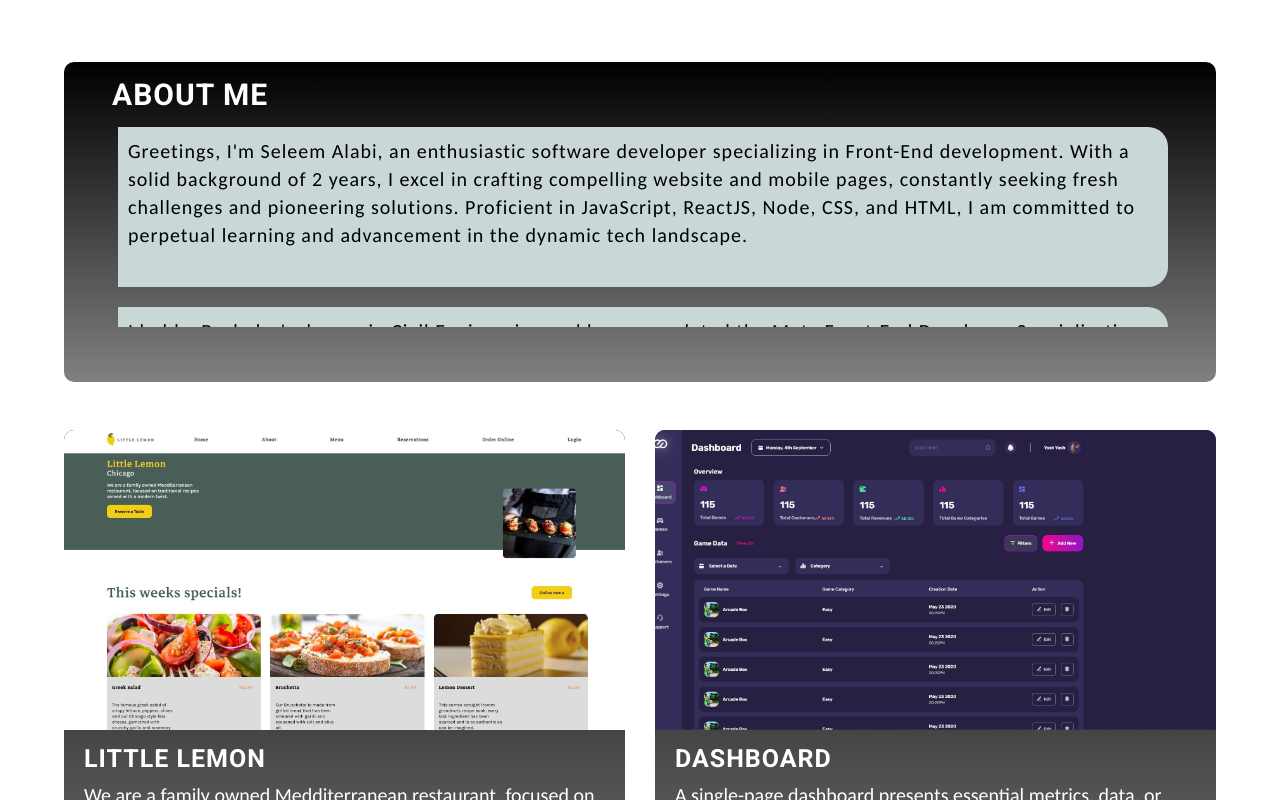
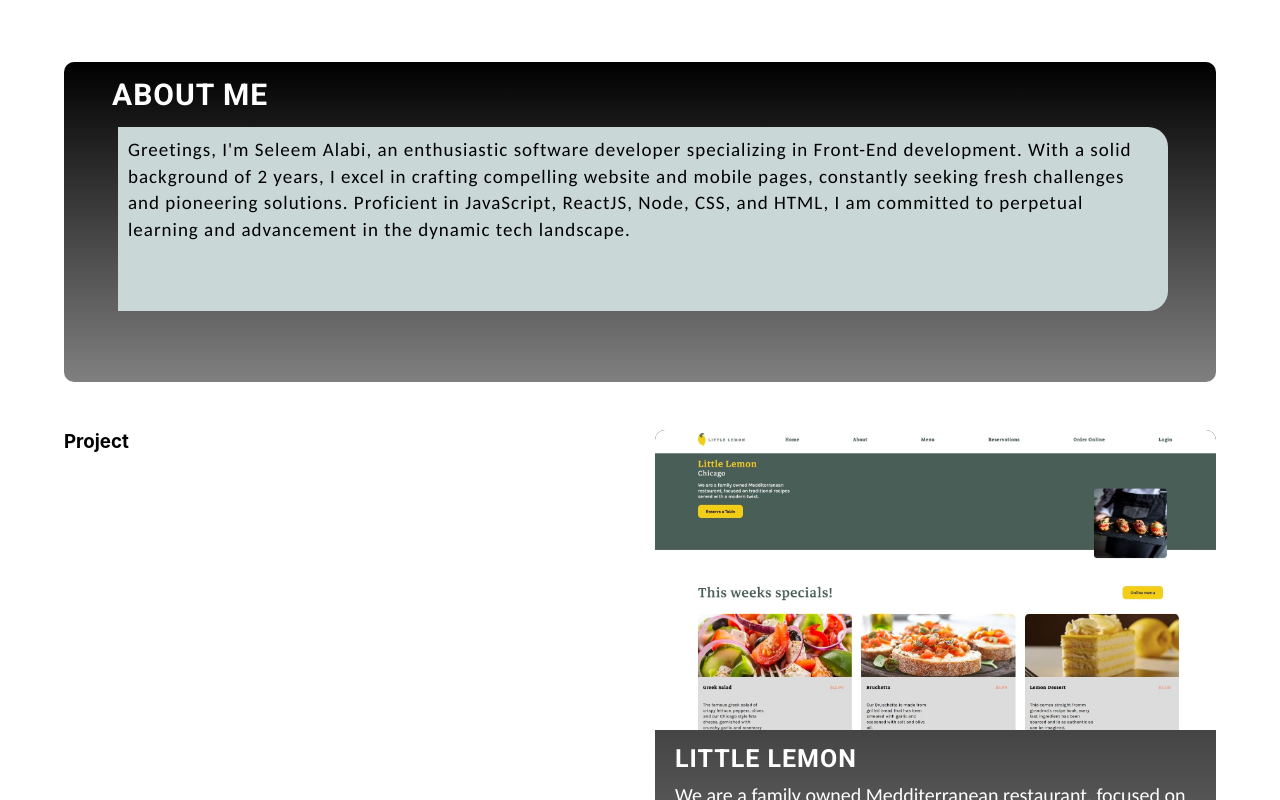
Before and after one commit to leem-dev/labi-portfolio, a React (Create React App) app: page / in a window 1280 px wide. Shown: the part 700-1500 px from the top of the page. Built offline with nearby package versions, Linux system fonts and the light colour scheme.

Commit message:
responsiveness

```diff
--- a/src/component/main-component/main-styles.css
+++ b/src/component/main-component/main-styles.css
@@ -58,16 +58,14 @@
 /* ABOUT FOLDER */
 
 .about-container {
-  /* background: black; */
   background: linear-gradient(to bottom, black, gray);
   color: white;
-  height: 40vh;
+  height: 30vh;
   margin: 3rem 0rem;
   padding: 0rem 3rem;
   border-radius: 10px;
-
-  position: relative;
-  overflow: hidden;
+  /* position: relative;
+  overflow: hidden; */
 }
 
 .about-container h3 {
@@ -87,68 +85,24 @@
 .about-details p {
   background: #c9d8d7;
   padding: 10px;
-  height: 20vh;
+  height: 16vh;
   border-top-right-radius: 20px;
   border-bottom-right-radius: 20px;
   margin-left: 6px;
   margin-bottom: 20px;
-  font-size: 20px;
+  font-size: 23px;
   font-family: "Carlito", sans-serif;
   letter-spacing: 1px;
   line-height: 1.4;
 }
 
 .paragraph {
-  transition: transform 2s ease;
-}
-
-.show {
-  transform: translateY(0);
-}
-
-.hide {
-  transform: translateY(-100%);
+  transition: transform 2s ease; /* Smooth transition for animation */
 }
 
 .scroll-up {
-  animation: scrollUpAnimation 10s linear infinite;
+  transform: translateY(-160px); /* Move content up by 200px */
 }
-
-@keyframes scrollUpAnimation {
-  0% {
-    transform: translateY(0);
-  }
-  100% {
-    transform: translateY(-100%);
-  }
-}
-
-/* Animation */
-/* @keyframes slideInFromTop {
-  from {
-    transform: translateY(-100%);
-  }
-  to {
-    transform: translateY(0);
-  }
-}
-
-@keyframes slideInFromBottom {
-  from {
-    transform: translateY(100%);
-  }
-  to {
-    transform: translateY(0);
-  }
-}
-
-.paragraph.show {
-  animation: slideInFromTop 0.5s ease-in-out;
-}
-
-.paragraph.hide {
-  animation: slideInFromBottom 0.5s ease-in-out;
-} */
 
 /* MOBILE RESPONSIVENESS */
 
@@ -183,9 +137,21 @@
 
     margin: 0rem 2rem;
   }
+  .about-container {
+    height: 40vh;
+  }
+
+  .about-details p {
+    height: 27vh;
+    font-size: 17px;
+  }
+
+  .scroll-up {
+    transform: translateY(-180px); /* Move content up by 200px */
+  }
 }
 
-@media (min-width: 992px) {
+@media (min-width: 1024px) {
   .main-container {
     padding: 0rem 4rem;
   }
@@ -193,4 +159,13 @@
   .typing-container p {
     margin: 0rem 4rem;
   }
+
+  .about-container {
+    height: 40vh;
+  }
+
+  .about-details p {
+    height: 23vh;
+    font-size: 19px;
+  }
 }
--- a/src/component/main-component/project-section/project-main-component.jsx
+++ b/src/component/main-component/project-section/project-main-component.jsx
@@ -4,6 +4,8 @@
 const ProjectFolder = ({ projects }) => {
   return (
     <div id="project" className="project-container">
+      <h3>Project</h3>
+      <div>
         {projects.map((project) => (
           <Project
             key={project.id}
@@ -15,6 +17,7 @@
           />
         ))}
       </div>
+    </div>
   );
 };
 
```
Lines whose indentation alone changed are shown as unchanged.
